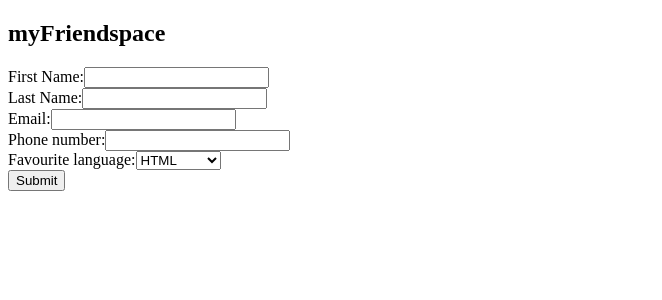
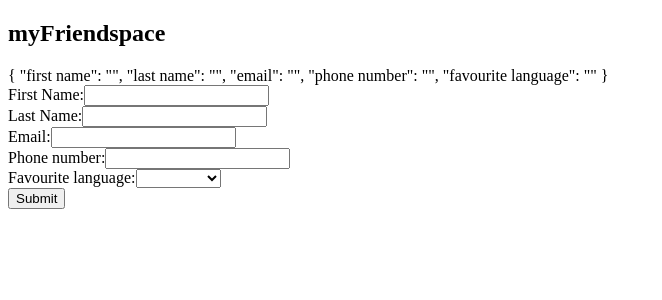
Before and after one commit to z3no/basic-angular-form, an Angular app in the folder my-friends/: page / in a window 1280 px wide. Shown: the top 300 px of the page, without its empty margins (0-662 px from the left). Built offline with nearby package versions, Linux system fonts and the light colour scheme.

Commit message:
added variables put ngModel inside every input and the select test works

```diff
--- a/my-friends/src/app/component-form/component-form.component.html
+++ b/my-friends/src/app/component-form/component-form.component.html
@@ -1,30 +1,32 @@
 <!--<p>component-form works!</p>-->
+{{ formName.value | json }}
+
 <div class="container">
 
-  <form>
+  <form #formName="ngForm">
     <div class="form-group">
       <label for="firstName">First Name:</label>
-      <input type="text" name="first name" id="firstName" class="form-control">
+      <input type="text" name="first name" id="firstName" class="form-control" #firstName="ngModel" ngModel>
     </div>
 
     <div class="form-group">
       <label for="lastName">Last Name:</label>
-      <input type="text" name="last name" id="lastName" class="form-control">
+      <input type="text" name="last name" id="lastName" class="form-control" #lastName="ngModel" ngModel>
     </div>
 
     <div class="form-group">
       <label for="email">Email:</label>
-      <input type="text" name="email" id="email" class="form-control">
+      <input type="text" name="email" id="email" class="form-control" #email="ngModel" ngModel>
     </div>
 
     <div class="form-group">
       <label for="phoneNumber">Phone number:</label>
-      <input type="text" name="phone number" id="phoneNumber" class="form-control">
+      <input type="text" name="phone number" id="phoneNumber" class="form-control" #phoneNumber="ngModel" ngModel>
     </div>
 
     <div class="form-group">
       <label for="favLanguage">Favourite language:</label>
-      <select name="coding language" id="favLanguage" class="form-control">
+      <select name="favourite language" id="favLanguage" class="form-control" #languages="ngModel" ngModel>
         <option *ngFor="let language of Languages">{{language}}</option>
       </select>
     </div>
```
